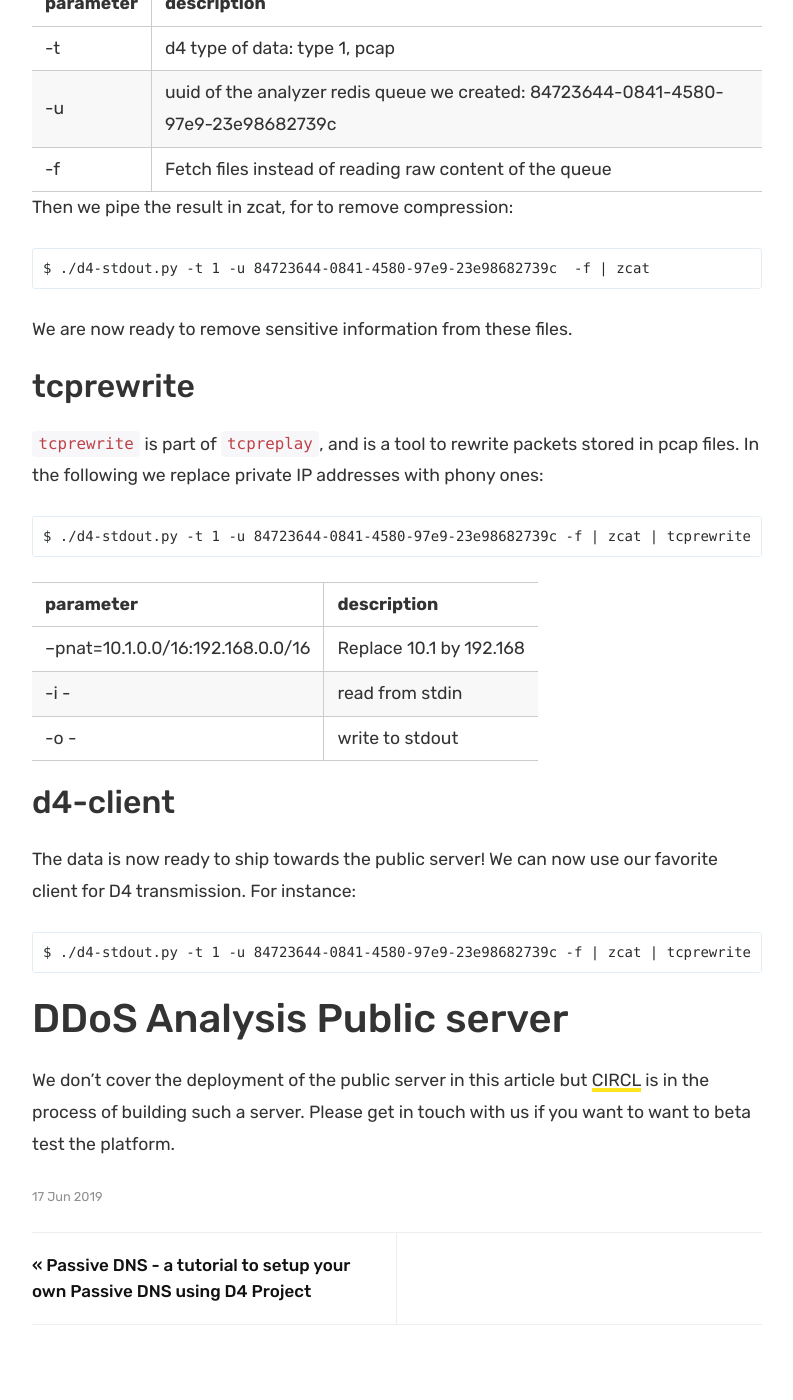
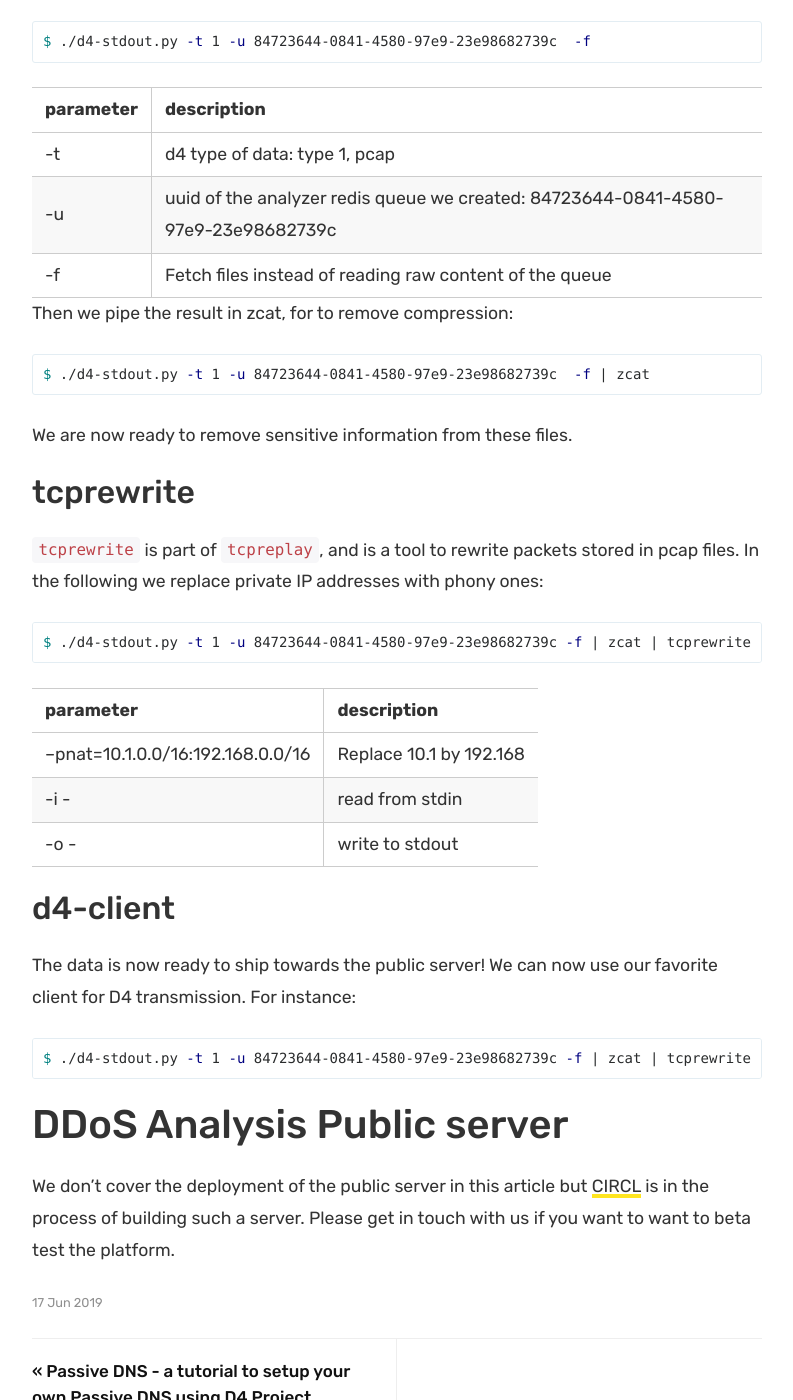
Before and after one commit to D4-project/d4-website, a Jekyll site: the page built from _posts/2019-06-18-usecase-sharing.md, in a window 1280 px wide and 1400 px high, scrolled down 5600 px. Shown: the whole window, without its empty margins (433-1226 px from the left). Built offline with Jekyll 4.4.1, drawn with Linux system fonts in a browser that asks for light colours; some of the changed text lies outside the part shown.

Commit message:
chr: [blogpost] add old VM, typo, styles

````diff
--- a/_posts/2019-06-18-usecase-sharing.md
+++ b/_posts/2019-06-18-usecase-sharing.md
@@ -8,14 +8,14 @@
 
 # Table of Contents
 
-1.  [Architecture Overview](#org49d213c)
-2.  [Network Collection](#org320be59)
-3.  [Preparing the private D4 server](#org0e4d1b2)
-4.  [Analysis](#orgf1603da)
-    1.  [analyzer-d4-stdout](#org92e8e8c)
-    2.  [tcprewrite](#orgf62b20f)
-    3.  [d4-client](#orgf54e5d8)
-5.  [DDoS Analysis Public server](#orgcf8b6ef)
+1.  [Architecture Overview](#org464b9ee)
+2.  [Network Collection](#org9d57712)
+3.  [Preparing the private D4 server](#org7a9f3f4)
+4.  [Analysis](#orga2c420c)
+    1.  [analyzer-d4-stdout](#org84f3222)
+    2.  [tcprewrite](#org85e9a51)
+    3.  [d4-client](#org9fb010a)
+5.  [DDoS Analysis Public server](#org4c466e8)
 
 [D4-core](https://github.com/D4-project/d4-core) introduced a new feature recently: a default analyzer to write directly
 to standard output. This allows the piping of D4 output streams into any other
@@ -25,7 +25,7 @@
 other type of data supported by D4 (eg. passiveDNS, passiveSSL, etc.)
 
 
-<a id="org49d213c"></a>
+<a id="org464b9ee"></a>
 
 # Architecture Overview
 
@@ -81,14 +81,20 @@
 </tbody>
 </table>
 
-**Follow along**: You can use the updated version of the [passidns tutorial](http://localhost:4000/2019/05/28/tuto-pdns.html)'s [virtal machine](https://www.circl.lu/assets/files/D4_DEMO-1.ova) (sha256):
+<br>
+**Follow along**: You can use the passivedns tutorial [virtual machine](https://d4-project.org/2019/05/28/passive-dns-tutorial.html#org35fa5e8). You need to
+update d4-core first:
 
+``` shell
+$ cd ~/d4-core
+$ git pull
+```
 
-<a id="org320be59"></a>
+<a id="org9d57712"></a>
 
 # Network Collection
 
-Let first dig into the network collection: we use `tcpdump` to collect packets,
+Let's first dig into the network collection: we use `tcpdump` to collect packets,
 and the default [Clang client](https://github.com/D4-project/d4-core/tree/master/client) or the [Golang client](https://github.com/D4-project/d4-goclient) to forward packets to the
 public D4 server ([HOWTO install](https://d4-project.org/2019/05/28/passive-dns-tutorial.html#org3959502)).
 
@@ -129,11 +135,13 @@
 </tbody>
 </table>
 
+<br>
 -   Clang client:
 
 The Clang client requires to have a relay, here we use `socat`:
-
-    $ sudo tcpdump -n -s0 -w - | ./d4 -c ./conf | socat - OPENSSL-CONNECT:$D4-SERVER-IP-ADDRESS:$PORT,verify=0
+```shell
+$ sudo tcpdump -n -s0 -w - | ./d4 -c ./conf | socat - OPENSSL-CONNECT:$D4-SERVER-IP-ADDRESS:$PORT,verify=0
+```
 
 Use the command above and in the ./conf folder create the following files:
 
@@ -206,11 +214,14 @@
 </tbody>
 </table>
 
+<br>
 -   Golang client:
 
-    $ sudo tcpdump -n -s0 -w - | ./d4-goclient -c ./conf
+``` shell
+$ sudo tcpdump -n -s0 -w - | ./d4-goclient -c ./conf
+```
 
-With the Clang client, use the command above and in the ./conf folder create the following files:
+With the Golang client, use the command above and in the ./conf folder create the following files:
 
 <table border="2" cellspacing="0" cellpadding="6" rules="groups" frame="hsides">
 
@@ -282,7 +293,7 @@
 </table>
 
 
-<a id="org0e4d1b2"></a>
+<a id="org7a9f3f4"></a>
 
 # Preparing the private D4 server
 
@@ -290,7 +301,7 @@
 have a redis queue for `type 1` data. Once the server is launched, point your browser to
 <http://127.0.0.1:7000/server_management> and create a new queue as follows:
 
-![img](/assets/images/create-new-analyzer.png "Create a new analyzer queue")
+<img src="/assets/images/create-new-analyzer.png" title="Create a new analyzer queue" width="250" >
 
 To obtain a new redis queue for your analyzer to consume:
 
@@ -305,7 +316,7 @@
 ![img](/assets/images/analyzer-queue-detail.png "Detail")
 
 
-<a id="orgf1603da"></a>
+<a id="orga2c420c"></a>
 
 # Analysis
 
@@ -317,7 +328,7 @@
 -   forwards the result the public D4 server.
 
 
-<a id="org92e8e8c"></a>
+<a id="org84f3222"></a>
 
 ## analyzer-d4-stdout
 
@@ -326,7 +337,9 @@
 it behaves differently: it streams the content of files pointed out by the redis
 queue.
 
-    $ ./d4-stdout.py -t 1 -u 84723644-0841-4580-97e9-23e98682739c  -f
+```shell
+$ ./d4-stdout.py -t 1 -u 84723644-0841-4580-97e9-23e98682739c  -f
+```
 
 <table border="2" cellspacing="0" cellpadding="6" rules="groups" frame="hsides">
 
@@ -365,19 +378,23 @@
 
 Then we pipe the result in zcat, for to remove compression:
 
-    $ ./d4-stdout.py -t 1 -u 84723644-0841-4580-97e9-23e98682739c  -f | zcat
+```shell
+$ ./d4-stdout.py -t 1 -u 84723644-0841-4580-97e9-23e98682739c  -f | zcat
+```
 
 We are now ready to remove sensitive information from these files.
 
 
-<a id="orgf62b20f"></a>
+<a id="org85e9a51"></a>
 
 ## tcprewrite
 
 `tcprewrite` is part of `tcpreplay`, and is a tool to rewrite packets stored in pcap files.
 In the following we replace private IP addresses with phony ones:
 
-    $ ./d4-stdout.py -t 1 -u 84723644-0841-4580-97e9-23e98682739c -f | zcat | tcprewrite --pnat=10.1.0.0/16:192.168.0.0/16 -i - -o -
+``` shell
+$ ./d4-stdout.py -t 1 -u 84723644-0841-4580-97e9-23e98682739c -f | zcat | tcprewrite --pnat=10.1.0.0/16:192.168.0.0/16 -i - -o -
+```
 
 <table border="2" cellspacing="0" cellpadding="6" rules="groups" frame="hsides">
 
@@ -415,17 +432,19 @@
 </table>
 
 
-<a id="orgf54e5d8"></a>
+<a id="org9fb010a"></a>
 
 ## d4-client
 
 The data is now ready to ship towards the public server! We can now use our
 favorite client for D4 transmission. For instance:
 
-    $ ./d4-stdout.py -t 1 -u 84723644-0841-4580-97e9-23e98682739c -f | zcat | tcprewrite --pnat=10.1.0.0/16:192.168.0.0/16 -i - -o - | d4-goclient -c ~/go/src/github.com/d4-goclient/conf.sample
+```shell
+$ ./d4-stdout.py -t 1 -u 84723644-0841-4580-97e9-23e98682739c -f | zcat | tcprewrite --pnat=10.1.0.0/16:192.168.0.0/16 -i - -o - | d4-goclient -c ~/go/src/github.com/d4-goclient/conf.sample
+```
 
 
-<a id="orgcf8b6ef"></a>
+<a id="org4c466e8"></a>
 
 # DDoS Analysis Public server
 
````
